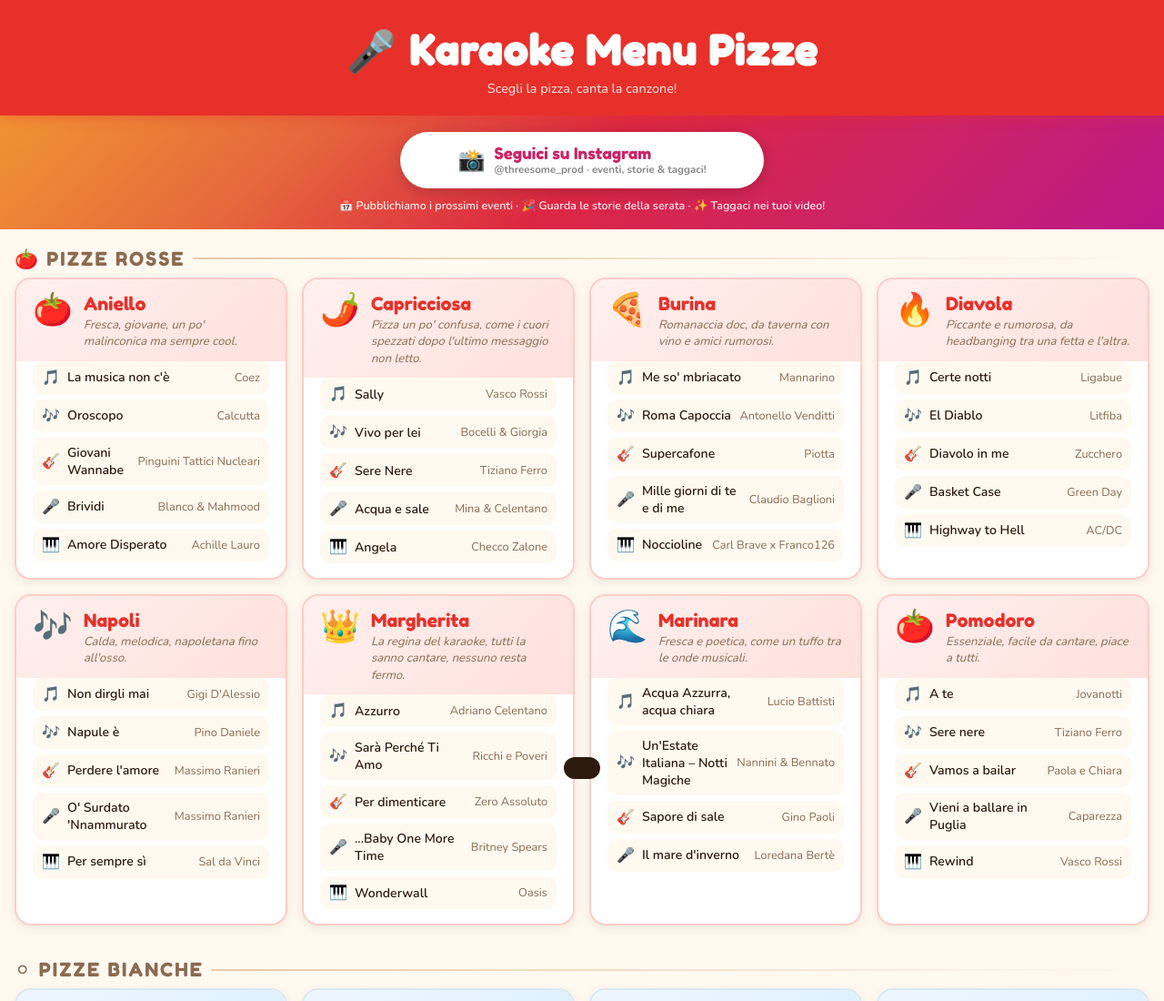
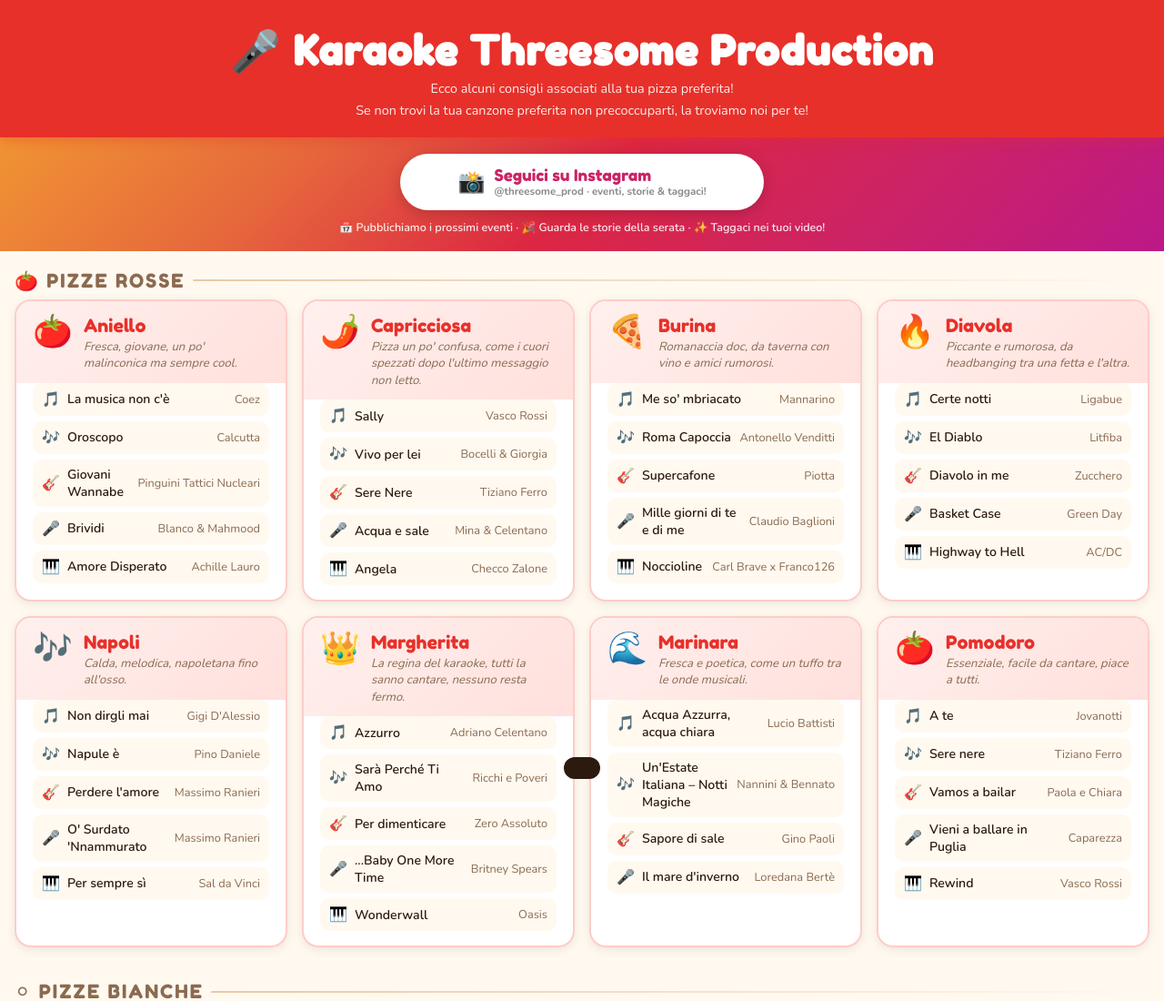
Before and after one commit to threesome-production/public, a plain HTML site: page index.html in a window 1280 px wide. Shown: the top 1100 px of the page at 91% size. Drawn offline with nearby package versions, Linux system fonts and the light colour scheme.

Commit message:
Update index.html

```diff
--- a/index.html
+++ b/index.html
@@ -256,8 +256,9 @@
 <body>
 
 <header>
-  <h1>🎤 Karaoke Menu Pizze</h1>
-  <p>Scegli la pizza, canta la canzone!</p>
+  <h1>🎤 Karaoke Threesome Production</h1>
+  <p>Ecco alcuni consigli associati alla tua pizza preferita!</p>
+  <p>Se non trovi la tua canzone preferita non precoccuparti, la troviamo noi per te!</p>
 </header>
 
 <div class="insta-banner">
```
